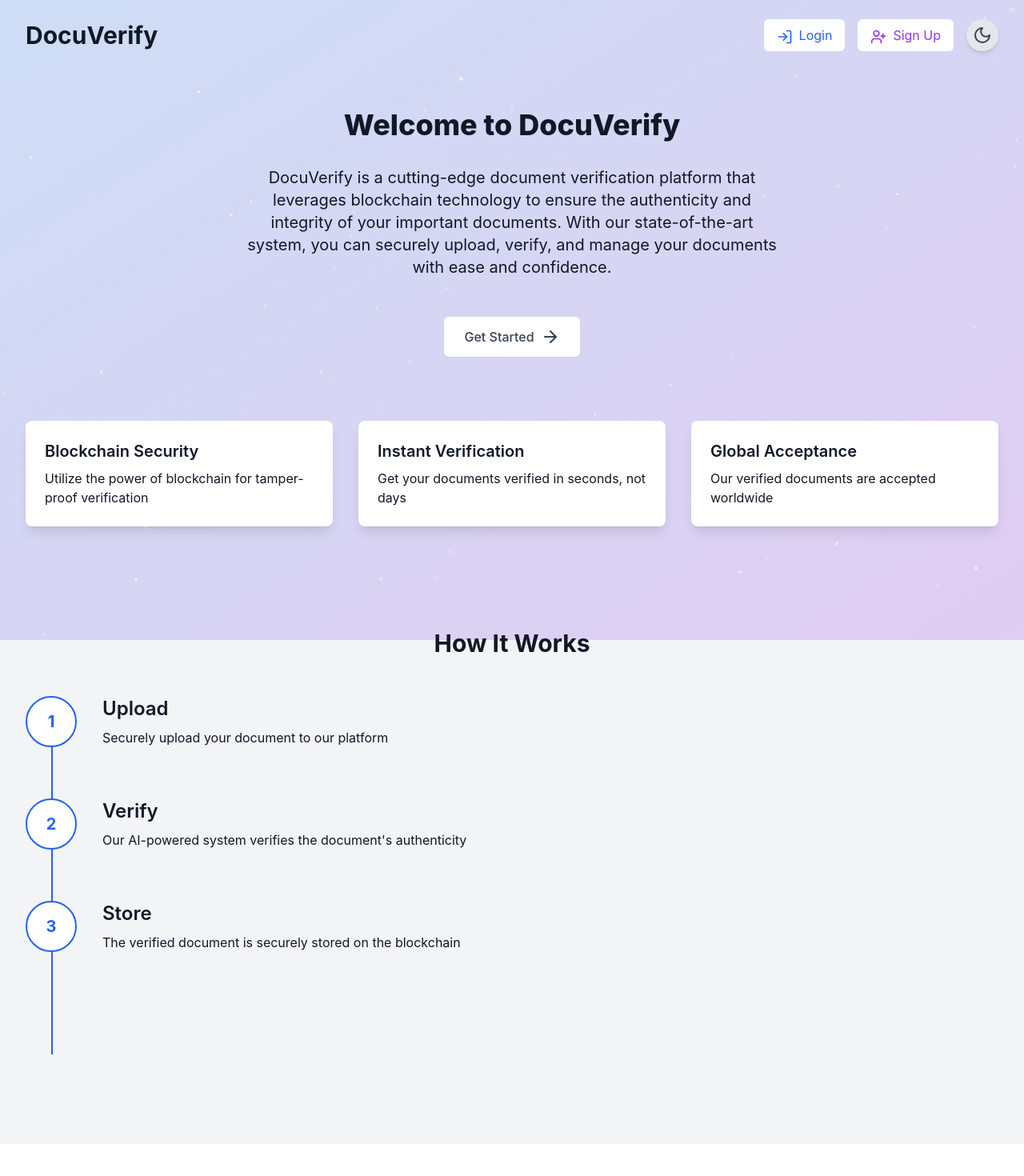
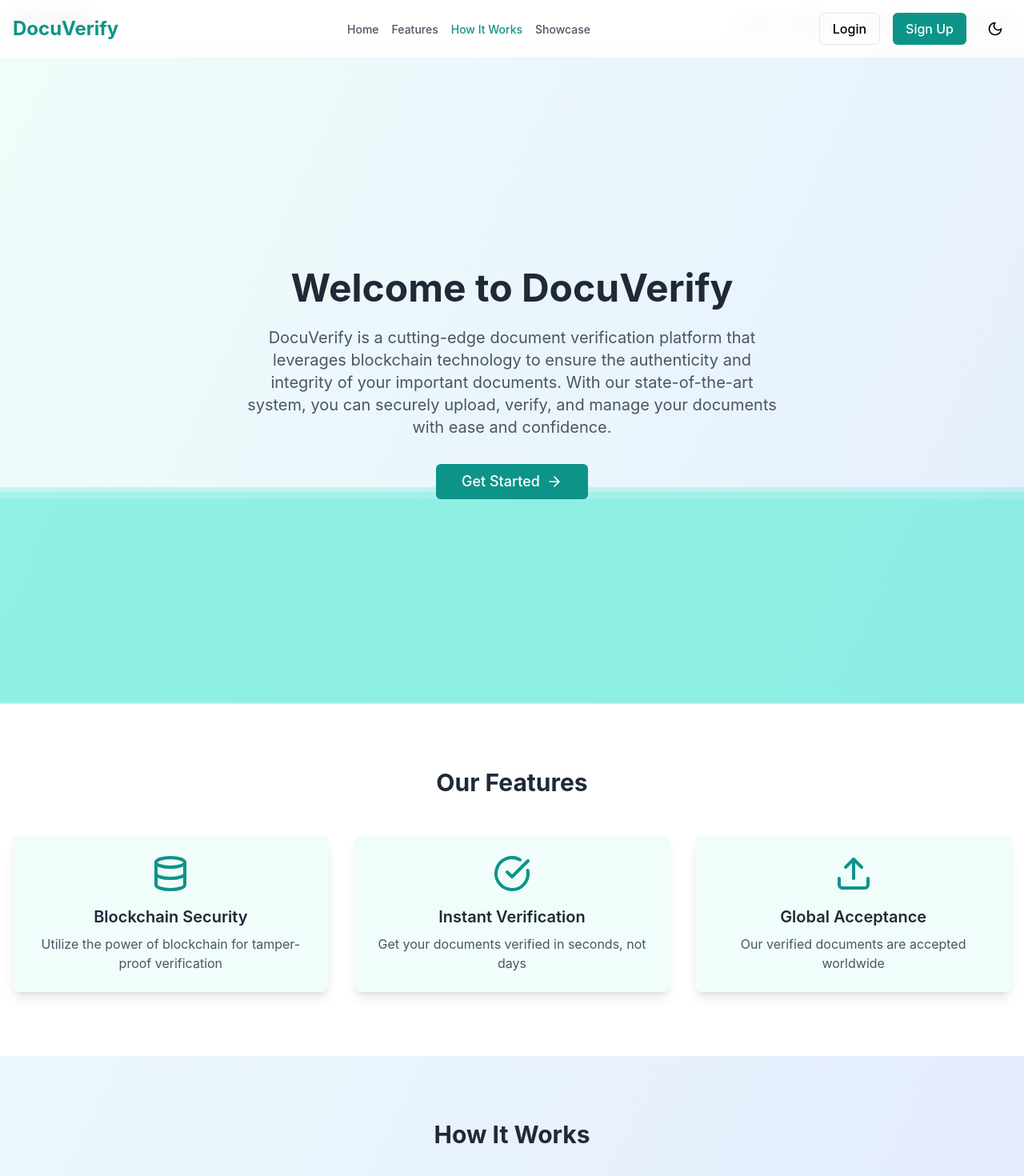
Before and after one commit to Yadavatharva2003/AI-Blockchain-notary-system, a React (Create React App) app: page / in a window 1280 px wide. Shown: the top 1470 px of the page at 80% size. Before the commit the page ends 1430 px from the top, so only its background shows below. Built offline with nearby package versions, Linux system fonts and the light colour scheme.

Commit message:
Update EnhancedHomepage.jsx (newly Updated )

```diff
--- a/src/components/EnhancedHomepage.jsx
+++ b/src/components/EnhancedHomepage.jsx
@@ -1,180 +1,373 @@
 'use client';
 import React, { useState, useEffect } from 'react';
-import { motion }from 'framer-motion';
-import { ArrowRight, LogIn, UserPlus, Moon, Sun, Upload, CheckCircle, Database, Key } from 'lucide-react';
-import { useNavigate } from 'react-router-dom';
+import { motion, useScroll, useTransform } from 'framer-motion';
+import { Sun, Moon, ArrowRight, Upload, CheckCircle, Database, Key, ChevronUp } from 'lucide-react';
+
+// Import the video
+import introVideo from '../assets/videos/intro-video.mp4'; // Adjust the path as necessary
+
+const staticText = "DocuVerify is a cutting-edge document verification platform that leverages blockchain technology to ensure the authenticity and integrity of your important documents. With our state-of-the-art system, you can securely upload, verify, and manage your documents with ease and confidence.";
+
+const features = [
+  { title: 'Blockchain Security', description: 'Utilize the power of blockchain for tamper-proof verification', icon: <Database className="w-12 h-12" /> },
+  { title: 'Instant Verification', description: 'Get your documents verified in seconds, not days', icon: <CheckCircle className="w-12 h-12" /> },
+  { title: 'Global Acceptance', description: 'Our verified documents are accepted worldwide', icon: <Upload className="w-12 h-12" /> },
+];
+
+const steps = [
+  { icon: <Upload className="w-8 h-8" />, title: 'Upload', description: 'Securely upload your document to our platform' },
+  { icon: <CheckCircle className="w-8 h-8" />, title: 'Verify', description: 'Our AI-powered system verifies the document\'s authenticity' },
+  { icon: <Database className="w-8 h-8" />, title: 'Store', description: 'The verified document is securely stored on the blockchain' },
+  { icon: <Key className="w-8 h-8" />, title: 'Access', description: 'Access and share your verified documents anytime, anywhere' },
+];
 
 
+const SquareWave = () => (
+  <div className="absolute inset-0 overflow-hidden">
+    {[1, 2, 3].map((index) => (
+      <motion.div
+        key={index}
+        className="absolute bottom-0 left-0 right-0 h-64 bg-teal-300 dark:bg-teal-700 opacity-30"
+        style={{
+          originY: 1,
+        }}
+        animate={{
+          scaleY: [1, 1.5, 1],
+          y: [0, -20, 0],
+        }}
+        transition={{
+          duration: 5,
+          repeat: Infinity,
+          ease: 'easeInOut',
+          delay: index * 0.5,
+        }}
+      />
+    ))}
+  </div>
+);
 
+const Button = ({ children, variant = 'primary', size = 'md', className = '', href, onClick, ...props }) => {
+  const baseStyle = 'inline-flex items-center justify-center rounded-md font-medium transition-colors focus-visible:outline-none focus-visible:ring-2 focus-visible:ring-ring focus-visible:ring-offset-2 disabled:opacity-50 disabled:pointer-events-none ring-offset-background';
 
-// Static Text for the Welcome Section
-const staticText = "DocuVerify is a cutting-edge document verification platform that leverages blockchain technology to ensure the authenticity and integrity of your important documents. With our state-of-the-art system, you can securely upload, verify, and manage your documents with ease and confidence.";
+  const variants = {
+    primary: 'bg-teal-600 text-white hover:bg-teal-700',
+    secondary: 'bg-teal-100 text-teal-900 hover:bg-teal-200',
+    outline: 'border border-input bg-background hover:bg-accent hover:text-accent-foreground',
+    ghost: 'hover:bg-accent hover:text-accent-foreground',
+  };
+
+  const sizes = {
+    sm: 'h-9 px-3 text-xs',
+    md: 'h-10 py-2 px-4',
+    lg: 'h-11 px-8 text-lg',
+    icon: 'h-10 w-10',
+  };
+
+  const classes = `${baseStyle} ${variants[variant]} ${sizes[size]} ${className}`;
+
+  if (href) {
+    return (
+      <a href={href} className={classes} {...props}>
+        {children}
+      </a>
+    );
+  }
+
+  return (
+    <button className={classes} onClick={onClick} {...props}>
+      {children}
+    </button>
+  );
+};
 
 export default function EnhancedHomepage() {
-  const navigate = useNavigate();
-  const [darkMode, setDarkMode] = useState(() => {
-    if (typeof window !== 'undefined') {
+  const [darkMode, setDarkMode] = useState(false);
+  const [activeSection, setActiveSection] = useState('home');
+  const { scrollYProgress } = useScroll();
+  const opacity = useTransform(scrollYProgress, [0, 0.9], [1, 0]);
+  const [isVideoOpen, setIsVideoOpen] = useState(false); // State to manage video modal
+
+  useEffect(() => {
+    // Check for saved dark mode preference
     const savedMode = localStorage.getItem('darkMode');
-      return savedMode ? JSON.parse(savedMode) : false;
+    const prefersDark = window.matchMedia('(prefers-color-scheme: dark)').matches;
+    const initialDarkMode = savedMode !== null ? JSON.parse(savedMode) : prefersDark;
+    setDarkMode(initialDarkMode);
+
+    // Apply dark mode class to body
+    if (initialDarkMode) {
+      document.documentElement.classList.add('dark');
+    } else {
+      document.documentElement.classList.remove('dark');
+    }
+
+    const handleScroll = () => {
+      const sections = ['home', 'features', 'how-it-works', 'showcase']; // Removed 'cta' from here
+      const currentSection = sections.find(section => {
+        const element = document.getElementById(section);
+        if (element) {
+          const rect = element.getBoundingClientRect();
+          // Check if the section is in view
+          return rect.top <= window.innerHeight / 2 && rect.bottom >= window.innerHeight / 2; // Adjust this threshold as needed
         }
         return false;
       });
+      if (currentSection) {
+        console.log("Current Section:", currentSection); // Debugging line
+        setActiveSection(currentSection);
+      }
+    };
+
+    window.addEventListener('scroll', handleScroll);
+    return () => window.removeEventListener('scroll', handleScroll);
+  }, []);
 
   const toggleDarkMode = () => {
     const newMode = !darkMode;
     setDarkMode(newMode);
-    if (typeof window !== 'undefined') {
     localStorage.setItem('darkMode', JSON.stringify(newMode));
+    if (newMode) {
+      document.documentElement.classList.add('dark');
+    } else {
+      document.documentElement.classList.remove('dark');
     }
   };
 
-  const steps = [
-    { number: 1, icon: <Upload size={32} />, title: 'Upload', description: 'Securely upload your document to our platform' },
-    { number: 2, icon: <CheckCircle size={32} />, title: 'Verify', description: 'Our AI-powered system verifies the document\'s authenticity' },
-    { number: 3, icon: <Database size={32} />, title: 'Store', description: 'The verified document is securely stored on the blockchain' },
-    { number: 4, icon: <Key size={32} />, title: 'Access', description: 'Access and share your verified documents anytime, anywhere' },
-  ];
+  const openVideo = () => {
+    setIsVideoOpen(true);
+  };
 
-  const [currentStep, setCurrentStep] = useState(0);
+  const closeVideo = () => {
+    setIsVideoOpen(false);
+  };
 
-  useEffect(() => {
-    const interval = setInterval(() => {
-      setCurrentStep((prevStep) => {
-        if (prevStep < steps.length) {
-          return prevStep + 1;
-        } else if (prevStep === steps.length) {
-          return -1; // All steps disappear
+  const scrollToNextSection = () => {
+    const sections = ['home', 'features', 'how-it-works', 'showcase', 'cta']; // Add all section IDs here
+    const currentIndex = sections.indexOf(activeSection);
+    const nextSection = sections[currentIndex + 1];
+
+    if (nextSection) {
+      const element = document.getElementById(nextSection);
+      if (element) {
+        element.scrollIntoView({ behavior: 'smooth' });
       }
-        return 0; // Restart the sequence
-      });
-    }, 2000); // Change step every 2 seconds
-    return () => clearInterval(interval);
-  }, [steps.length]);
+    }
+  };
 
   return (
-    <div className={`min-h-screen ${darkMode ? 'bg-gray-900 text-white' : 'bg-gray-100 text-gray-900'}`}>
-      <div className="fixed inset-0 pointer-events-none">
-        <div className="absolute inset-0 bg-gradient-to-br from-blue-500 to-purple-600 opacity-20" />
-        <div className="absolute inset-0">
-          {[...Array(100)].map((_, i) => (
-            <div
-              key={i}
-              className="absolute rounded-full bg-white"
-              style={{
-                top: `${Math.random() * 100}%`,
-                left: `${Math.random() * 100}%`,
-                width: `${Math.random() * 4 + 1}px`,
-                height: `${Math.random() * 4 + 1}px`,
-                opacity: Math.random() * 0.5 + 0.1,
-                animation: `float ${Math.random() * 15 + 10}s linear infinite`, // Slow down the float speed
-                animationDelay: `${Math.random() * 5}s`, // Add randomness to start time
-              }}
-            />
-          ))}
+    <div className={`min-h-screen bg-white dark:bg-gray-900 transition-colors duration-300`}>
+      {/* Sticky Navigation Bar */}
+      <nav className="fixed top-0 left-0 right-0 z-50 bg-white dark:bg-gray-900 shadow-md p-4">
+        <div className="container mx-auto flex justify-between items-center">
+          <div className="text-lg font-bold text-gray-800 dark:text-gray-100">DocuVerify</div>
+          <ul className="flex space-x-4">
+            <li>
+              <a href="#home" className={`text-gray-600 dark:text-gray-300 ${activeSection === 'home' ? 'text-[rgb(13,148,136)]' : 'hover:text-teal-600'}`}>Home</a>
+            </li>
+            <li>
+              <a href="#features" className={`text-gray-600 dark:text-gray-300 ${activeSection === 'features' ? 'text-[rgb(13,148,136)]' : 'hover:text-teal-600'}`}>Features</a>
+            </li>
+            <li>
+              <a href="#how-it-works" className={`text-gray-600 dark:text-gray-300 ${activeSection === 'how-it-works' ? 'text-[rgb(13,148,136)]' : 'hover:text-teal-600'}`}>How It Works</a>
+            </li>
+            <li>
+              <a href="#showcase" className={`text-gray-600 dark:text-gray-300 ${activeSection === 'showcase' ? 'text-[rgb(13,148,136)]' : 'hover:text-teal-600'}`}>Showcase</a>
+            </li>
+            {/* CTA link removed */}
+          </ul>
         </div>
-      </div>
+      </nav>
 
-      <div className="relative z-10">
-        <header className="py-6 px-4 sm:px-6 lg:px-8">
-          <div className="max-w-7xl mx-auto flex justify-between items-center">
-            <h1 className="text-3xl font-bold">DocuVerify</h1>
-            <div className="flex items-center space-x-4">
-              <motion.button
+      <div className={`bg-gradient-to-br from-teal-50 to-indigo-100 dark:from-teal-900 dark:to-indigo-900 min-h-screen transition-colors duration-300`}>
+        <header className="fixed top-0 left-0 right-0 z-50 bg-white/80 dark:bg-gray-900/80 backdrop-blur-md">
+          <nav className="container mx-auto px-4 py-4 flex justify-between items-center">
+            <motion.h1
+              initial={{ x: -50, opacity: 0 }}
+              animate={{ x: 0, opacity: 1 }}
+              transition={{ duration: 0.5 }}
+              className="text-2xl font-bold text-teal-600 dark:text-teal-300"
+            >
+              DocuVerify
+            </motion.h1>
+            <ul className="flex space-x-4">
+              {['home', 'features', 'how-it-works', 'showcase'].map((section) => ( // Removed 'cta' from here
+                <motion.li key={section}
                   whileHover={{ scale: 1.1 }}
                   whileTap={{ scale: 0.95 }}
-                className={`px-4 py-2 rounded-md ${darkMode ? 'bg-blue-600 text-white' : 'bg-white text-blue-600'}`}
-                onClick={() => navigate('/login')}
                 >
-                <LogIn className="inline-block mr-2" size={20} />
-                Login
-              </motion.button>
-              <motion.button
-                whileHover={{ scale: 1.1 }}
-                whileTap={{ scale: 0.95 }}
-                className={`px-4 py-2 rounded-md ${darkMode ? 'bg-purple-600 text-white' : 'bg-white text-purple-600'}`}
-                onClick={() => navigate('/signup')}
+                  <a
+                    href={`#${section}`}
+                    className={`text-sm font-medium ${activeSection === section ? 'text-teal-600 dark:text-teal-300' : 'text-gray-600 dark:text-gray-300'}`}
                   >
-                <UserPlus className="inline-block mr-2" size={20} />
-                Sign Up
-              </motion.button>
-              <button
+                    {section.split('-').map(word => word.charAt(0).toUpperCase() + word.slice(1)).join(' ')}
+                  </a>
+                </motion.li>
+              ))}
+            </ul>
+            <div className="flex items-center space-x-4">
+              <Button variant="outline" href="/login">Login</Button>
+              <Button href="/signup">Sign Up</Button>
+              <Button
+                variant="ghost"
+                size="icon"
                 onClick={toggleDarkMode}
-                className={`p-2 rounded-full shadow-md transition-all duration-300 ${darkMode ? 'bg-gray-700 hover:bg-gray-600' : 'bg-gray-200 hover:bg-gray-300'}`}
+                aria-label={darkMode ? 'Switch to light mode' : 'Switch to dark mode'}
               >
-                {darkMode ? <Sun size={24} className="text-yellow-400" /> : <Moon size={24} className="text-gray-700" />}
-              </button>
+                {darkMode ? <Sun className="h-5 w-5" /> : <Moon className="h-5 w-5" />}
+              </Button>
             </div>
-          </div>
+          </nav>
         </header>
 
-        <main className="max-w-7xl mx-auto px-4 sm:px-6 lg:px-8 py-12">
+        <main className="pt-20">
+          <section id="home" className="relative min-h-screen flex items-center justify-center overflow-hidden">
+            <SquareWave />
+            <div className="container mx-auto px-4 text-center relative z-10">
+              <motion.h2
+                initial={{ opacity: 0, y: 50 }}
+                animate={{ opacity: 1, y: 0 }}
+                transition={{ duration: 0.8, delay: 0.2 }}
+                className="text-5xl font-bold mb-6 text-gray-800 dark:text-gray-100"
+              >
+                Welcome to DocuVerify
+              </motion.h2>
+              <motion.p
+                initial={{ opacity: 0, y: 50 }}
+                animate={{ opacity: 1, y: 0 }}
+                transition={{ duration: 0.8, delay: 0.4 }}
+                className="text-xl mb-8 max-w-2xl mx-auto text-gray-600 dark:text-gray-300"
+              >
+                {staticText}
+              </motion.p>
               <motion.div
-            initial={{ opacity: 0, y: 20 }}
+                initial={{ opacity: 0, y: 50 }}
                 animate={{ opacity: 1, y: 0 }}
-            transition={{ duration: 0.5 }}
-            className="text-center"
+                transition={{ duration: 0.8, delay: 0.6 }}
               >
-            <h2 className="text-4xl font-extrabold mb-8">Welcome to DocuVerify</h2>
-            <p className="text-xl mb-12 max-w-2xl mx-auto">
-              {staticText}
-            </p>
+                <Button size="lg" href="/dashboard">
+                  Get Started <ArrowRight className="ml-2 h-5 w-5" />
+                </Button>
+              </motion.div>
+            </div>
+          </section>
+
+          <section id="features" className="py-20 bg-white dark:bg-gray-800">
+            <div className="container mx-auto px-4">
+              <h3 className="text-3xl font-bold mb-12 text-center text-gray-800 dark:text-gray-100">Our Features</h3>
+              <div className="grid grid-cols-1 md:grid-cols-3 gap-8">
+                {features.map((feature, index) => (
                   <motion.div
-              whileHover={{ scale: 1.05 }}
-              whileTap={{ scale: 0.95 }}
-              className="inline-block"
+                    key={feature.title}
+                    initial={{ opacity: 0, y: 50 }}
+                    whileInView={{ opacity: 1, y: 0 }}
+                    transition={{ duration: 0.5, delay: index * 0.1 }}
+                    className="bg-teal-50 dark:bg-teal-900 rounded-lg shadow-lg p-6 flex flex-col items-center text-center"
                   >
-              <button
-                onClick={() => navigate('/dashboard')}
-                className={`inline-flex items-center px-6 py-3 border border-transparent text-base font-medium rounded-md shadow-sm ${darkMode ? 'text-white bg-blue-600 hover:bg-blue-700' : 'text-gray-700 bg-white hover:bg-gray-50'} transition-all duration-300`}
-              >
-                Get Started
-                <ArrowRight className="ml-2" />
-              </button>
-            </motion.div>
-          </motion.div>
-
-          <div className="mt-20 grid grid-cols-1 md:grid-cols-3 gap-8">
-            {[
-              { title: 'Blockchain Security', description: 'Utilize the power of blockchain for tamper-proof verification' },
-              { title: 'Instant Verification', description: 'Get your documents verified in seconds, not days' },
-              { title: 'Global Acceptance', description: 'Our verified documents are accepted worldwide' },
-            ].map((feature, index) => (
-              <motion.div
-                key={index}
-                whileHover={{ scale: 1.05 }}
-                whileTap={{ scale: 0.95 }}
-                className={`p-6 rounded-lg shadow-lg ${darkMode ? 'bg-gray-800' : 'bg-white'}`}
-              >
-                <h3 className="text-xl font-semibold mb-2">{feature.title}</h3>
-                <p>{feature.description}</p>
-              </motion.div>
-            ))}
+                    <div className="text-teal-600 dark:text-teal-300 mb-4">
+                      {feature.icon}
                     </div>
-
-          <div className="mt-32">
-            <h3 className="text-3xl font-bold mb-12 text-center">How It Works</h3>
-            <div className="relative">
-              <div className="absolute left-8 top-0 bottom-0 w-0.5 bg-blue-600" />
-              {steps.map((step, index) => (
-                <motion.div
-                  key={index}
-                  initial={{ opacity: 0, y: 20 }}
-                  animate={currentStep >= index ? { opacity: 1, y: 0 } : { opacity: 0, y: 20 }}
-                  transition={{ duration: 0.5 }}
-                  className="flex items-center mb-16 relative"
-                >
-                  <div className={`w-16 h-16 rounded-full flex items-center justify-center text-xl font-bold z-10 ${darkMode ? 'bg-blue-600 text-white' : 'bg-white text-blue-600 border-2 border-blue-600'}`}>
-                    {step.number}
-                  </div>
-                  <div className="ml-8">
-                    <h4 className="text-2xl font-semibold mb-2">{step.title}</h4>
-                    <p>{step.description}</p>
-                  </div>
+                    <h4 className="text-xl font-semibold mb-2 text-gray-800 dark:text-gray-100">{feature.title}</h4>
+                    <p className="text-gray-600 dark:text-gray-300">{feature.description}</p>
                   </motion.div>
                 ))}
               </div>
             </div>
+          </section>
+
+          <section id="how-it-works" className="py-20">
+            <div className="container mx-auto px-4">
+              <h3 className="text-3xl font-bold mb-12 text-center text-gray-800 dark:text-gray-100">How It Works</h3>
+              <div className="relative">
+                <div className="absolute left-1/2 top-0 bottom-0 w-1 bg-teal-600 dark:bg-teal-400 transform -translate-x-1/2" />
+                {steps.map((step, index) => (
+                  <motion.div
+                    key={step.title}
+                    initial={{ opacity: 0, x: index % 2 === 0 ? -50 : 50 }}
+                    whileInView={{ opacity: 1, x: 0 }}
+                    transition={{ duration: 0.5, delay: index * 0.2 }}
+                    className="flex items-center mb-16"
+                  >
+                    <div className={`w-1/2 ${index % 2 === 0 ? 'pr-8 text-right' : 'pl-8 text-left'}`}>
+                      <h4 className="text-2xl font-semibold mb-2 text-teal-600 dark:text-teal-300">{step.title}</h4>
+                      <p className="text-gray-600 dark:text-gray-300">{step.description}</p>
+                    </div>
+                    <div className="w-16 h-16 rounded-full bg-teal-600 dark:bg-teal-400 flex items-center justify-center z-10">
+                      {step.icon}
+                    </div>
+                    <div className="w-1/2" />
+                  </motion.div>
+                ))}
+              </div>
+            </div>
+          </section>
+
+          {/* Showcase Section */}
+          <section id="showcase" className="py-20 bg-teal-100 dark:bg-teal-800">
+            <div className="container mx-auto px-4 text-center">
+              <div className="p-6">
+                <h3 className="text-3xl font-bold mb-6 text-gray-800 dark:text-gray-100">Showcase</h3>
+                <p className="text-lg mb-8 text-gray-600 dark:text-gray-300">Watch our video to see how DocuVerify works in action.</p>
+                <Button size="lg" onClick={openVideo}>
+                  Watch Video
+                </Button>
+              </div>
+            </div>
+          </section>
+
+          <section id="cta" className="py-20 bg-teal-600 dark:bg-teal-800">
+            <div className="container mx-auto px-4 text-center">
+              <h3 className="text-3xl font-bold mb-6 text-white">Ready to Secure Your Documents?</h3>
+              <p className="text-xl mb-8 text-teal-100">Join DocuVerify today and experience the future of document verification.</p>
+              <Button size="lg" variant="secondary" href="/signup">
+                Create Your Account <ArrowRight className="ml-2 h-5 w-5" />
+              </Button>
+            </div>
+          </section>
         </main>
+
+        <footer className="bg-gray-100 dark:bg-gray-800 py-8">
+          <div className="container mx-auto px-4 text-center text-gray-600 dark:text-gray-300">
+            <p>&copy; {new Date().getFullYear()} DocuVerify. All rights reserved.</p>
+          </div>
+        </footer>
+
+        {/* Downward Arrow Button */}
+        <motion.div
+          className="fixed bottom-4 right-4"
+          style={{ opacity }}
+        >
+          <Button
+            variant="outline"
+            size="icon"
+            onClick={scrollToNextSection} // Scroll to the next section
+            aria-label="Scroll down"
+          >
+            <ChevronUp className="h-8 w-8 transform rotate-180" /> {/* Increased size */}
+          </Button>
+        </motion.div>
+
+        {/* Video Modal */}
+        {isVideoOpen && (
+          <div className="fixed inset-0 flex items-center justify-center bg-black bg-opacity-75 z-50">
+            <div className="bg-white rounded-lg p-4 relative w-full max-w-6xl">
+              <button
+                onClick={closeVideo}
+                className="absolute top-2 right-2 text-gray-600 hover:text-gray-900 text-4xl p-2 rounded-full"
+                style={{ zIndex: 10 }}
+              >
+                &times;
+              </button>
+              <video
+                className="w-full h-[600px] rounded-lg"
+                controls
+                autoPlay
+              >
+                <source src={introVideo} type="video/mp4" />
+                Your browser does not support the video tag.
+              </video>
+            </div>
+          </div>
+        )}
       </div>
     </div>
   );
```
Lines whose indentation alone changed are shown as unchanged.
